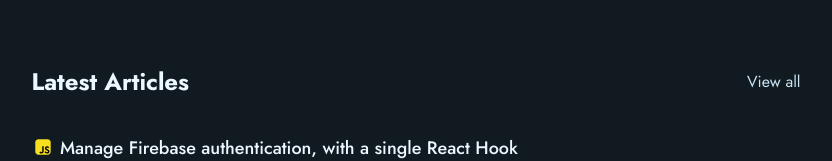
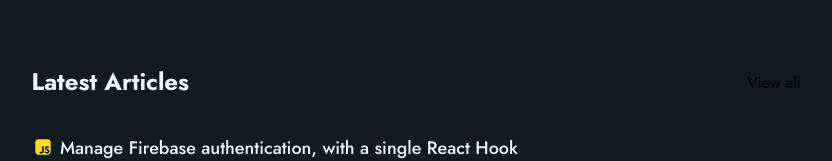
Before and after one commit to itsrennyman/renatopozzi.me, a Next.js app: page / in a window 1280 px wide. Shown: the part 460-621 px from the top of the page, without its empty margins (224-1056 px from the left). Built offline with nearby package versions, Linux system fonts and the light colour scheme.

Commit message:
fix: link component is an a

```diff
--- a/components/UI/Link.js
+++ b/components/UI/Link.js
@@ -1,8 +1,6 @@
 import { styled } from "../../stitches.config";
-import { Text } from "./Text";
 
-export const Link = styled(Text, {
-  as: "a",
+export const Link = styled("a", {
   display: "inline-block",
   position: "relative",
   cursor: "pointer",
@@ -30,6 +28,13 @@ export const Link = styled(Text, {
             transformOrigin: "bottom left",
           },
         },
+
+        "&:focus": {
+          "&::after": {
+            transform: "scaleX(1)",
+            transformOrigin: "bottom left",
+          },
+        },
       },
     },
   },
```
